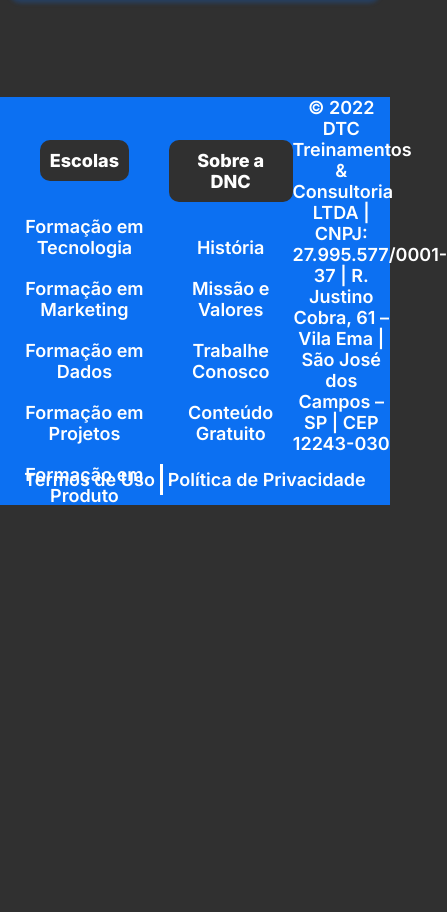
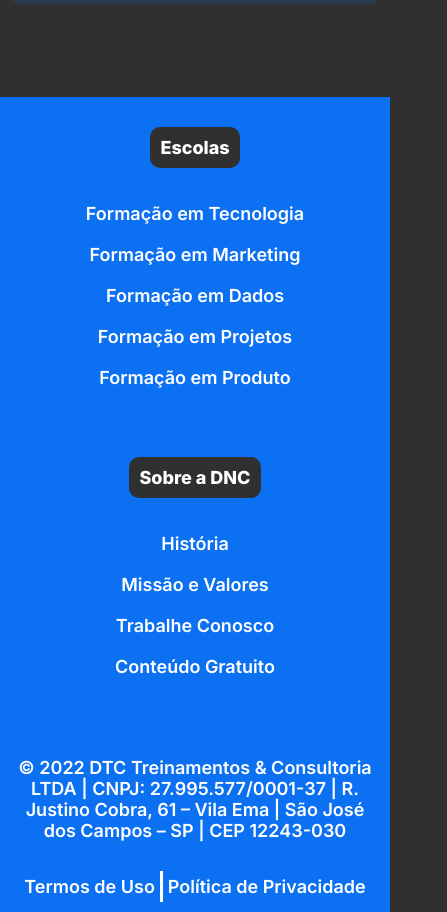
Before and after one commit to PablohMiranda/Bootcamp-dnc, a plain HTML site: page index.html in a window 390 px wide. Shown: the part 1691-2603 px from the top of the page, 447 px wide, since content can reach past the window. Before the commit the page ends 2217 px from the top, so only its background shows below. Drawn offline with Linux system fonts and the light colour scheme.

Commit message:
Adicionando media query no footer

```diff
--- a/style.css
+++ b/style.css
@@ -297,4 +297,13 @@
         font-size: 14px;
     }
 
-        }
+    /* Footer */
+
+    footer .linha1{
+        flex-direction: column;
+    }
+
+    footer .endereco{
+        width: 95%;
+        margin-bottom: 20px;
+    }
```
